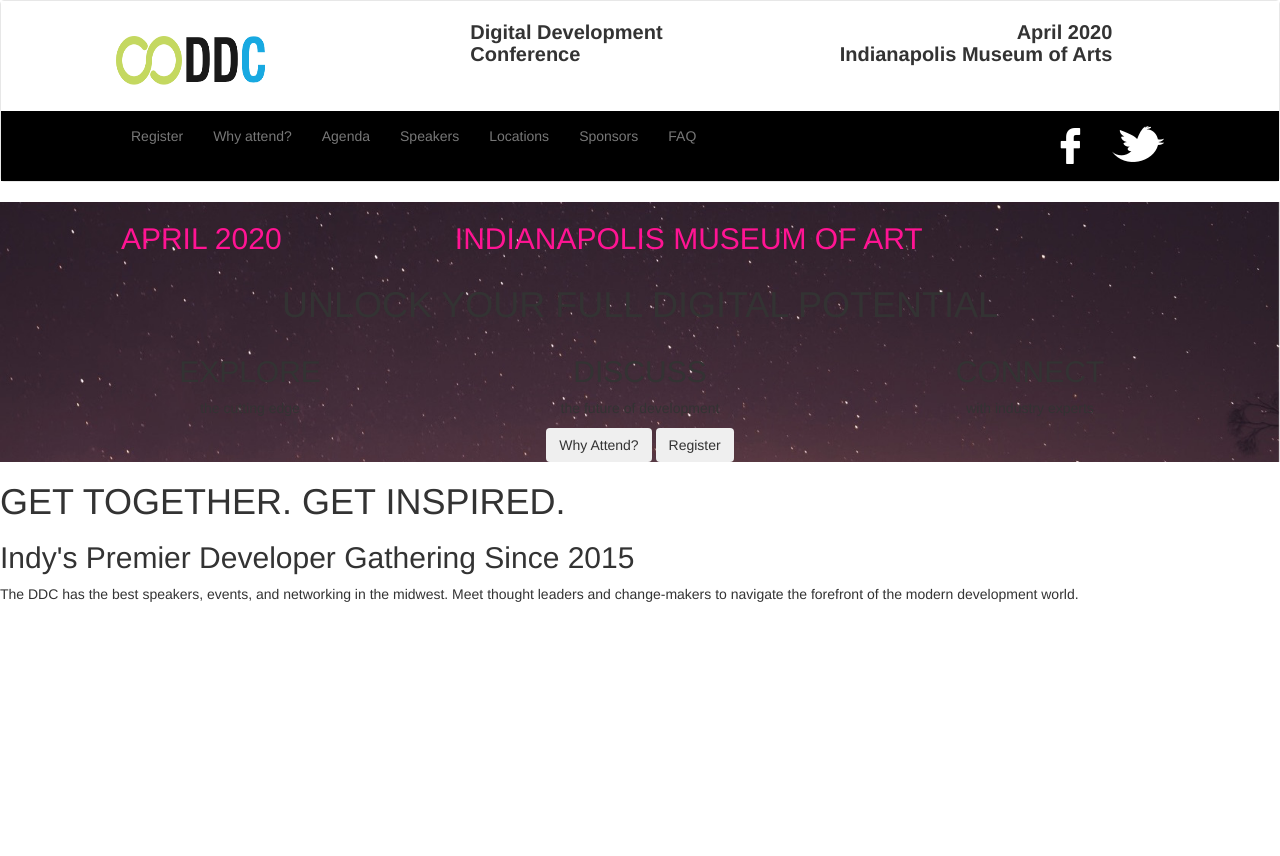
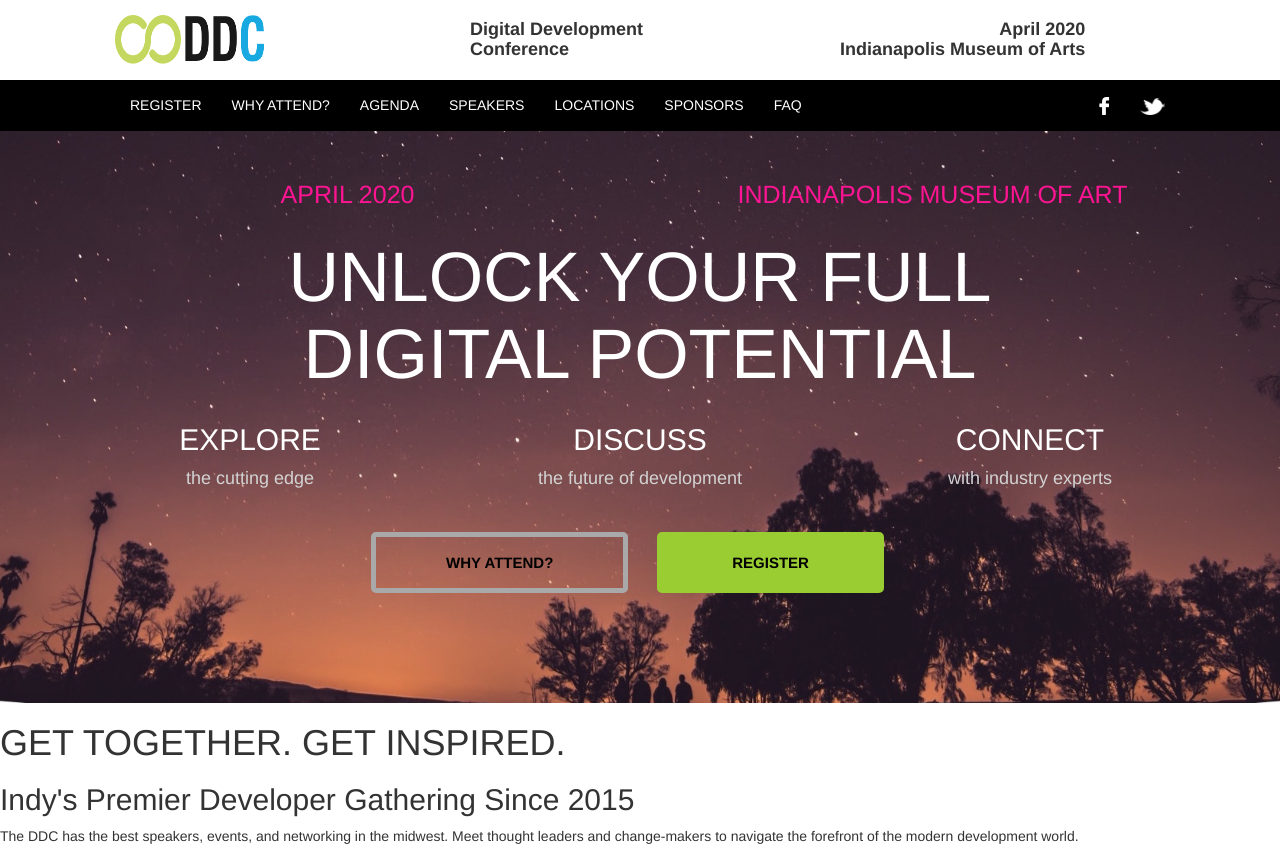
Before and after one commit to RagenS9/d4-ddc-recreate, a plain HTML site: page ddc.html in a window 1280 px wide. Before the commit the page ends 800 px from the top, so only its background shows below. Drawn offline with nearby package versions, Linux system fonts and the light colour scheme.

Commit message:
worked on css through body; background suddenly not showing up through laptop buttons

```diff
--- a/css/ddc.css
+++ b/css/ddc.css
@@ -14,10 +14,7 @@ div.container-fluid {
 .navbar-header {
     background-color: white;
     width: 100%;
-    padding-right: 5px;
-    padding-left: 5px;
-    padding-top: 20px;
-    padding-bottom: 10px;
+    align-items: bottom;
 }
 
 .who {
@@ -25,6 +22,7 @@ div.container-fluid {
     padding-left: 30px;
 }
 
+/*this came in all squishy, so I had to fix the height and the weight.*/
 .who img {
     width: 180px;
     height: 80px;
@@ -43,46 +41,84 @@ div.container-fluid {
     color: white;
 }
 
-/*tried just a. tried li. tried navlinks a tried navlinks > a--nothing working to turn these white.*/
-.nav navbar-nav ul > li >  sa {
+.navbar-default .navbar-nav>li>a {
     color: white;
-    text-size: 20px;
+    text-size: 16px;
+    text-transform: uppercase;
 }
 
-/*.navtext {
-    color: white;
-}*/
-
-/*trying to make the font white. It didn't work. */
-/*.nav navbar-nav {
-    color: white;
-}*/
-
-.facebooklogo > img {
-    width: 10px;
+img.facebooklogo {
+    width: 12px;
 }
 
-/*.twitterlogo > img {
-    width: 30px;
-}*/
-
-main {
-    text-align: center;
-    background-image: url(../img/background.jpg);
-    background-size: cover;
+img.twitterlogo {
+    width: 25px;
 }
 
-.date {
-    color: deeppink;
+/*had to use this to get rid of the white strip of space between the header and main.*/
+nav.navbar.navbar-default {
+    margin: 0px;
+    border: 0px;
 }
 
-main .info {
+/*start main body*/
+main {
+    background-position: center center;
+    background-image: url(../img/background2.jpg);
+    background-size: cover;
+    text-align: center;
+    height: auto;
+}
+
+.details {
+    color: deeppink;
+    padding-top: 30px;
+    align-content: center;
+}
+
+.details h2 {
+    font-size: 25px;
+}
+
+/*played around with padding, margins, everything I could think of . . . HOW do you get those two details columns to sit side-by-side and be centered on the page like you have it? It will only look like yours when I make the screen smaller than the full-width.*/
+
+/*start main*/
+main h1 {
+    color: white;
+    font-size: 40px;
+    text-align: center;
+}
+
+.info {
     display: none;
 }
 
-/*.button-row {
-    text-align: center;
-}*/
+.button-laptop {
+    display: none;
+}
+
+.btn {
+    margin-right: 25px;
+    margin-top: 10px;
+    margin-bottom: 110px;
+    padding: 15px 70px;
+    border: 5px solid;
+    border-radius: 5px;
+    font-size: 15px;
+    text-transform: uppercase;
+}
+
+.button-attend {
+    background-image: none;
+    border-color: darkgray;
+    color: black;
+}
+
+.button-register {
+    background-color: yellowgreen;
+    border-color: yellowgreen;
+    color: black;
+}
 
 /*desktop?? yeah, this whole media thing is still waaaaay over my head.*/
 @media all and (min-width: 767px) {
@@ -91,7 +127,7 @@ main .info {
    }
 
    .what h3 {
-       font-size: 20px;
+       font-size: 18px;
    }
 
    .where {
@@ -100,7 +136,7 @@ main .info {
     }
 
     .where h3 {
-        font-size: 20px;
+        font-size: 18px;
     }
 
     .navbar-header {
@@ -113,11 +149,38 @@ main .info {
         padding-left: 100px;
     }
 
-    main .info {
+    main h1 {
+        font-size: 70px;
+    }
+
+    .info {
+        display: block;
+        color: white;
+        margin-bottom: 20px;
+    }
+
+    .info p {
+        font-size: 18px;
+        color: lightgrey;
+    }
+
+    .button-cell {
+        display: none;
+    }
+
+    .button-laptop {
         display: block;
     }
 
+    .button {
+        padding: 15px 60px;
+    }
 
+    .button-attend laptop {
+    background-image: none;
+    border-color: darkgray;
+    color: lightgray;
+    }
 
 
 }
--- a/ddc.html
+++ b/ddc.html
@@ -28,10 +28,10 @@
                         </div>
 
                         <div class="col-sm-4 what">
-                            <h3 class="panel-title"><strong>Digital Development<br/>Conference</strong></h3>
+                            <h3 class="panel-title"><strong><br/>Digital Development<br/>Conference</strong></h3>
                         </div>
                         <div class="col-sm-4 where">
-                            <h3 class="panel-title"><strong>April 2020<br/>Indianapolis Museum of Arts</strong></h3>
+                            <h3 class="panel-title"><strong><br/>April 2020<br/>Indianapolis Museum of Arts</strong></h3>
                         </div>
                     </div>
                 </div>
@@ -59,19 +59,19 @@
     </header>
 
     <main>
-        <div class="container date">
+        <div class="container details">
             <div class="row">
-                <div class="column col-sm-3">
+                <div class="col-sm-6 date">
                     <h2 class="text-uppercase">April 2020</h2>
                 </div>
 
-                <div class="column col-sm-7">
+                <div class="col-sm-6 location">
                     <h2 class="text-uppercase">Indianapolis Museum of Art</h2>
                 </div>
             </div>
         </div>
 
-        <h1 class="text-uppercase">Unlock Your Full Digital Potential</h1>
+        <h1 class="text-uppercase">Unlock Your Full<br/>Digital Potential</h1>
 
         <div class="container info">
             <div class="row">
@@ -89,11 +89,35 @@
                 </div>
             </div>
         </div>
-        <div class="button-row">
-            <button class="btn btn-attend" type="submit">Why Attend?</button>
-            <button class="btn btn-register" type="submit">Register</button>
+
+        <div class="button-laptop">
+            <a href="" class="btn button-attend">
+                <span class="button-label attend laptop">
+                    <strong>Why Attend?</strong>
+                </span>
+            </a>
+
+            <a href="" class="btn button-register">
+                <span class="button-label register laptop">
+                    <strong>Register</strong>
+                </span>
+            </a>
         </div>
     </main>
+
+    <section class="button-cell">
+            <a href="" class="btn button-attend">
+                <span class="button-label attend cell">
+                    <strong>Why Attend?</strong>
+                </span>
+            </a>
+
+            <a href="" class="btn button-register">
+                <span class="button-label register cell">
+                    <strong>Register</strong>
+                </span>
+            </a>
+    </section>
 
     <section>
         <h1 class="text-uppercase">Get Together. Get Inspired.</h1>
@@ -102,13 +126,11 @@
     </section>
 
 <!--do we want to try a bottom border for the blue strip at the bottom? or add a footer with a space in it that we can set the background color to?-->
-
-</body>
-
 <footer>
     <p> </p>
     <!--is there a better way to do this blue strip? maybe a bottom border for body?-->
 </footer>
+</body>
 
 </html>
 
@@ -163,3 +185,8 @@
                 </div>
             </nav>
         </div>-->
+
+            <!--<div class="button-row-cell">
+        <button class="btn btn-attend" type="submit">Why Attend?</button>
+        <button class="btn btn-register" type="submit">Register</button>
+    </div>-->
```
Also changed, not shown: img/background.jpg (deleted), img/background2.jpg (added).
